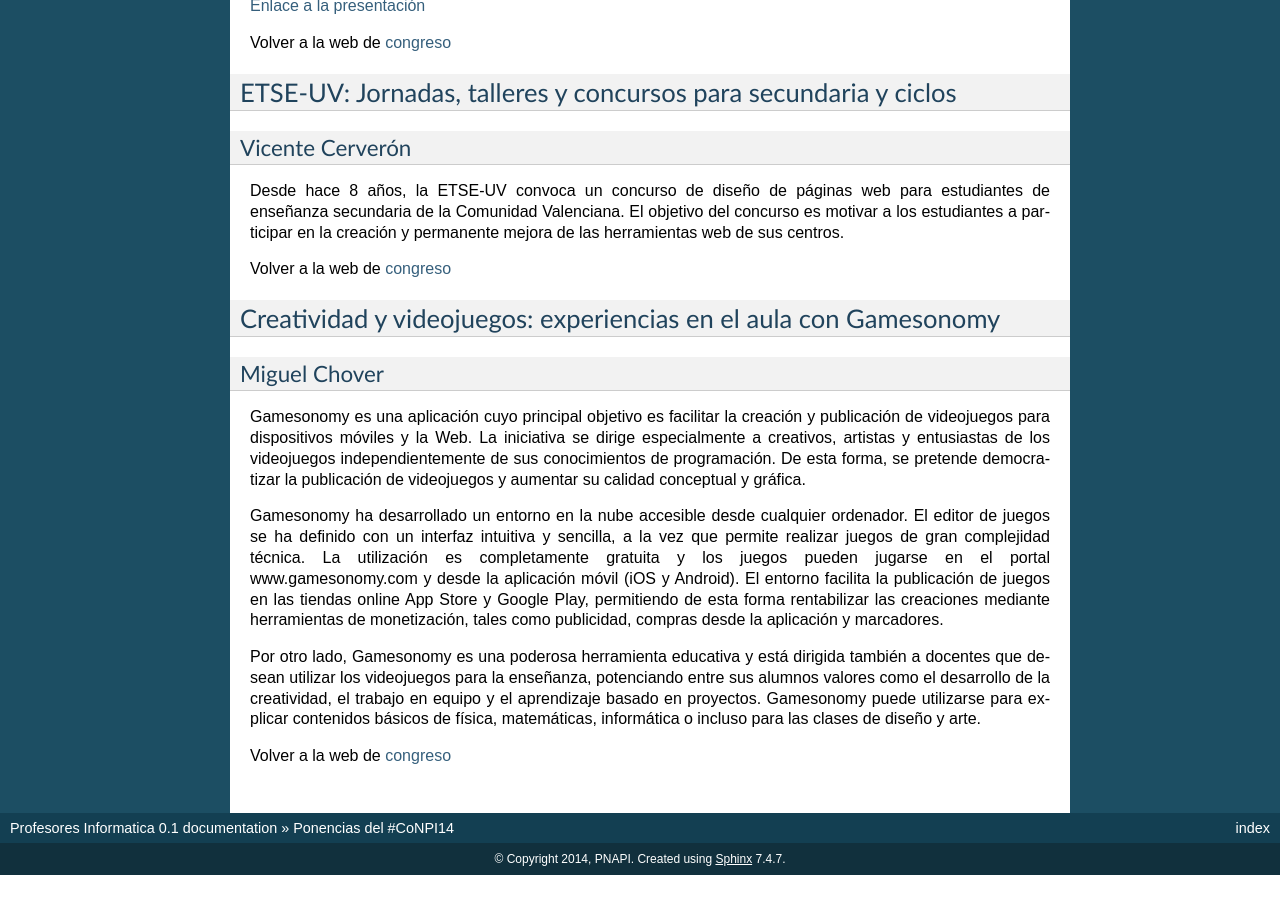
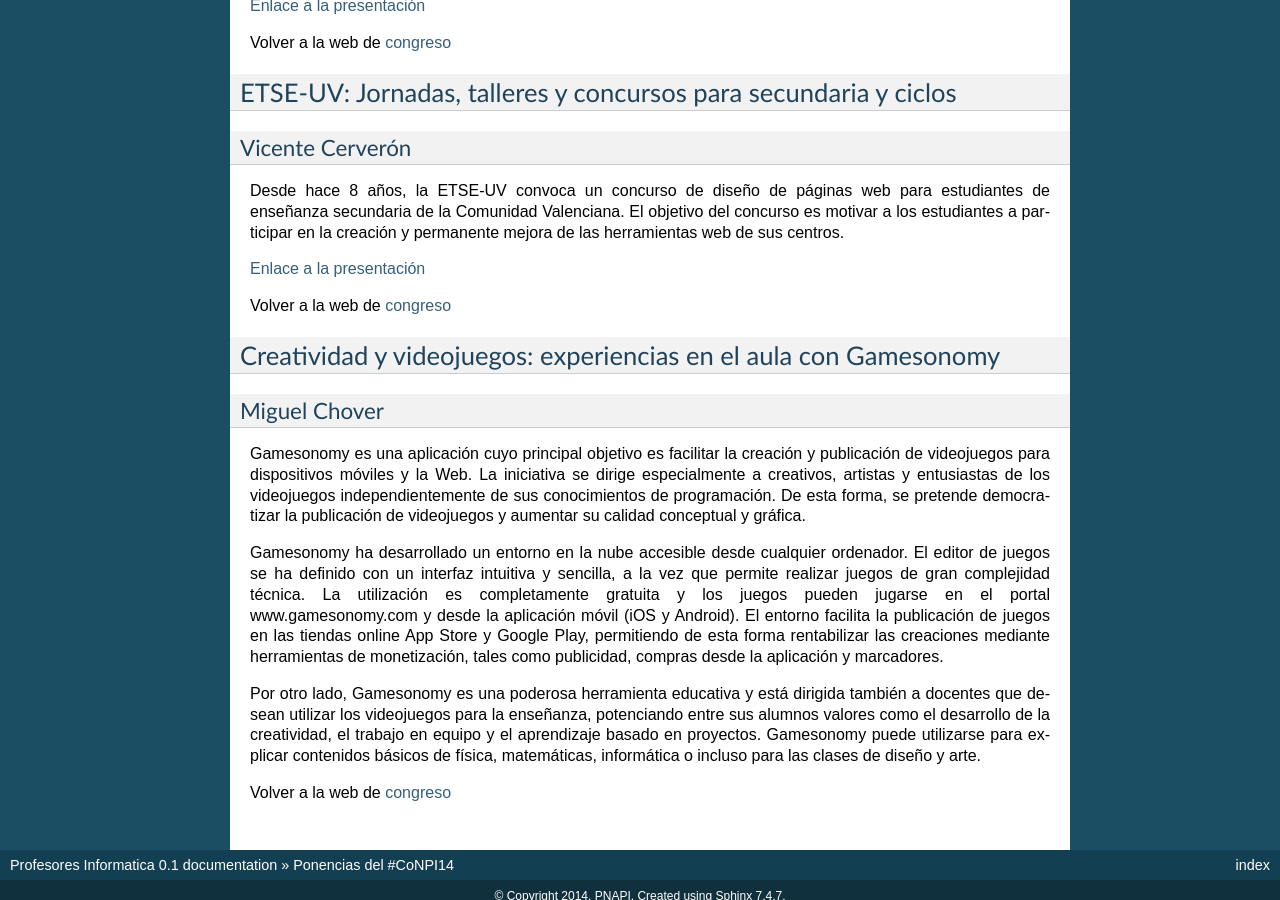
Before and after one commit to pnapi/web-pnapi-archivo, a Sphinx documentation site: the page built from source/congreso/2014/ponencias.rst, in a window 1280 px wide and 900 px high, scrolled down 3594 px. Built offline with Sphinx 7.4.7, drawn with Linux system fonts in a browser that asks for light colours; before the commit the page ends 4469 px from its top, so only the background shows below that.

Commit message:
Añado presentación Vicente Cerverón

```diff
--- a/source/congreso/2014/ponencias.rst
+++ b/source/congreso/2014/ponencias.rst
@@ -168,6 +168,8 @@ Vicente Cerverón
 
 Desde hace 8 años, la ETSE-UV convoca un concurso de diseño de páginas web para estudiantes de enseñanza secundaria d­e la Comunidad Valenciana. El objetivo del concurso es motivar a los estudiantes a participar en la creación y permanente mejora de las herramientas web de sus centros.
 
+`Enlace a la presentación <http://congreso.profesoresinformatica.es/files/presentacion_ETSEUV_CoNPI14.pdf>`_
+
 Volver a la web de congreso_
 
 .. _talleres-gamesonomy:
```
